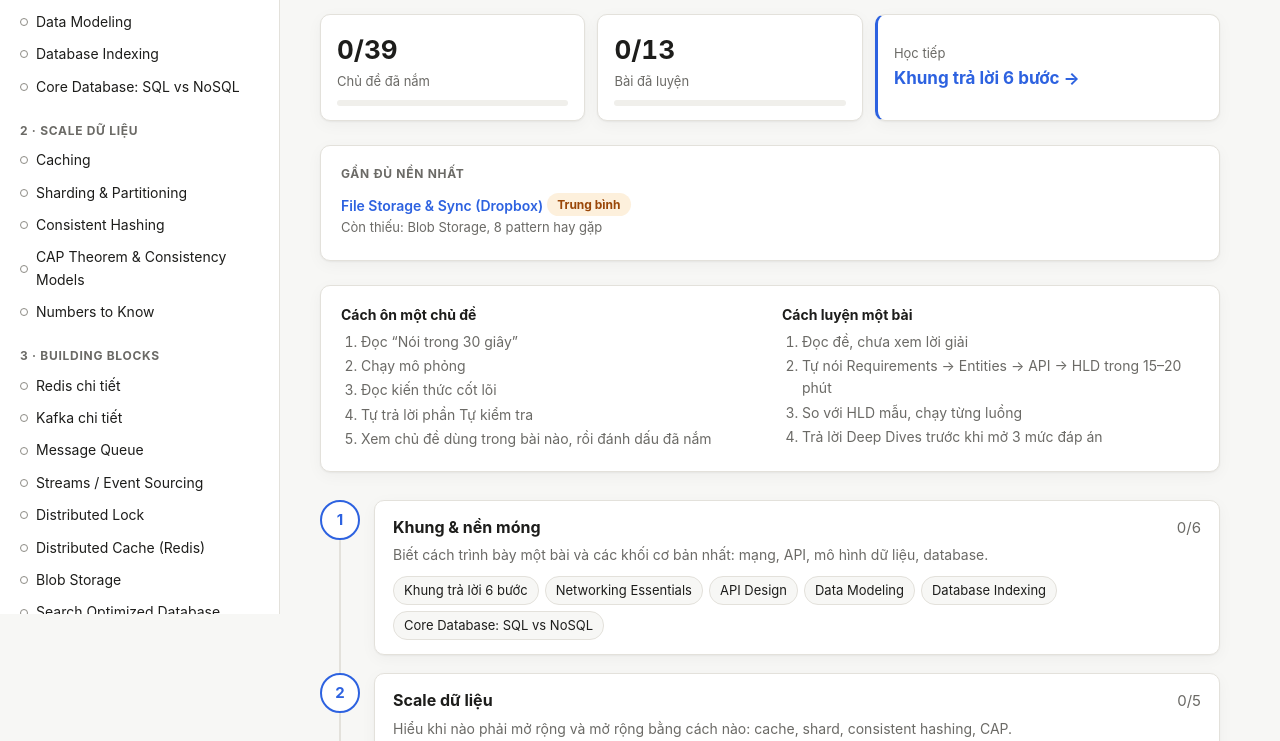
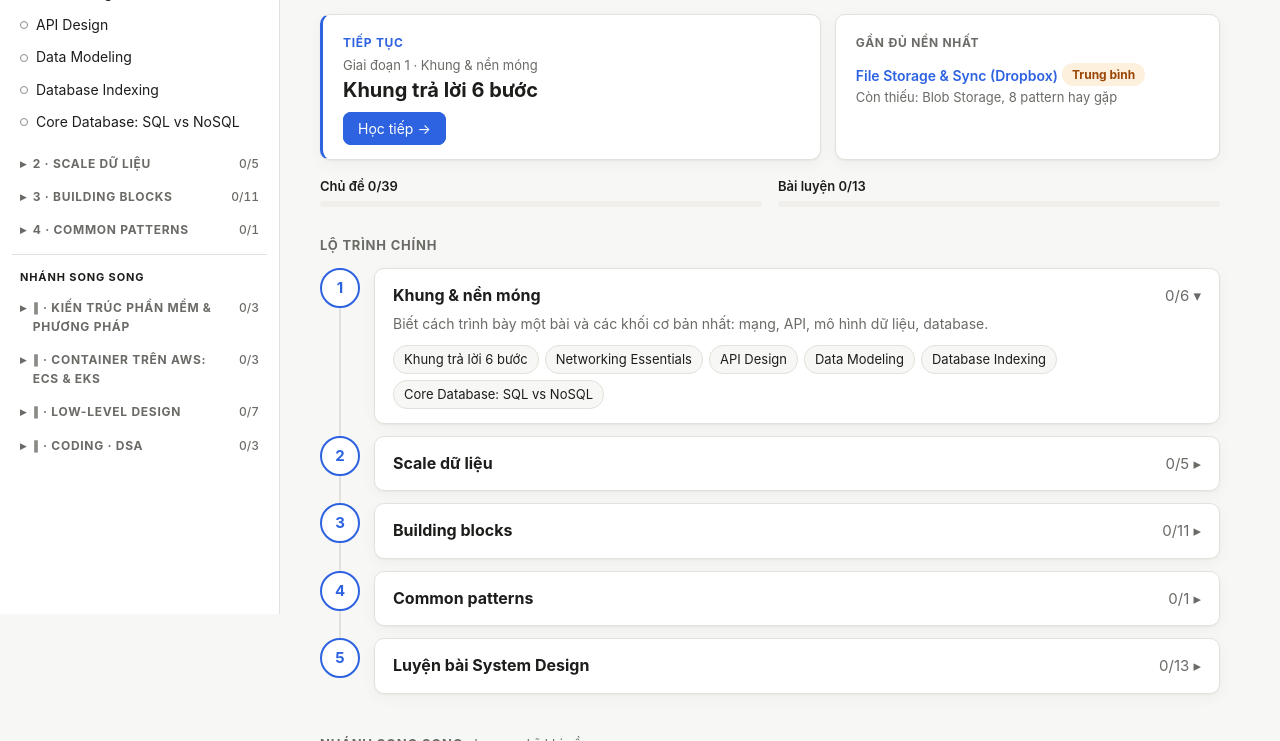
Before and after one commit to dinhson143/backend-knowledge, a plain HTML site: page index.html in a window 1280 px wide. Shown: the part 190-931 px from the top of the page. Drawn offline with Linux system fonts and the light colour scheme.

Commit message:
A6+A7: trang chủ có thẻ Tiếp tục + gợi ý luyện, tách Lộ trình chính / Nhánh song song, giai đoạn gập (mở giai đoạn đang học); sidebar gập theo giai đoạn có d/n

```diff
--- a/app.js
+++ b/app.js
@@ -163,13 +163,21 @@
   });
 
   // ── Sidebar theo ngữ cảnh ──
+  // Giai đoạn "đang học": chứa bước Học tiếp; xong lộ trình chính thì là giai đoạn luyện bài
+  const currentStage = () => { const st = nextStep(); return st.topic ? st.topic.stage : STAGES.find((s) => s.problems); };
+  // Sidebar (A7): mỗi giai đoạn là <details>, chỉ mở giai đoạn chứa topic đang xem (không có thì giai đoạn đang học).
+  // Lọc theo "có topic" chứ không theo `problems`, để giai đoạn vừa có topic vừa có bài vẫn hiện (B0)
   function sideKnowledge(active) {
-    return STAGES.filter((s) => !s.problems).map((s) => `
-      <div class="sb-track">
-        <div class="sb-track-title">${stageNum(s)} · ${esc(s.title)}</div>
-        ${s.topics.map((id) => `<a class="sb-topic ${id === active ? "active" : ""}" href="#/t/${id}">
+    const open = active ? byId[active].stage : currentStage();
+    const block = (s) => `
+      <details class="sb-track" ${s === open ? "open" : ""}>
+        <summary class="sb-track-title"><span>${stageNum(s)} · ${esc(s.title)}</span><span class="sb-count">${s.topics.filter((id) => done.has(id)).length}/${s.topics.length}</span></summary>
+        ${s.topics.map((id) => `<a class="sb-topic ${id === active ? "active" : ""}" href="#/t/${id}"${id === active ? ' aria-current="page"' : ""}>
           <span class="sb-dot ${done.has(id) ? "done" : ""}"></span>${esc(byId[id].title)}</a>`).join("")}
-      </div>`).join("");
+      </details>`;
+    const withTopics = STAGES.filter((s) => s.topics.length);
+    return `<div class="sb-group">Lộ trình chính</div>${withTopics.filter((s) => !s.parallel).map(block).join("")}
+      <div class="sb-group">Nhánh song song</div>${withTopics.filter((s) => s.parallel).map(block).join("")}`;
   }
   function sideProblems(active) {
     return `<div class="sb-track"><a class="sb-topic ${active === "all" ? "active" : ""}" href="#/problems"><span class="sb-dot"></span>Tất cả bài & cách luyện</a></div>` +
@@ -190,41 +198,55 @@
     setNav("home", sideKnowledge(null));
     const tDone = ALL.filter((t) => done.has(t.id)).length;
     const pDone = PROBLEMS.filter((p) => done.has(`p:${p.id}`)).length;
-    const step = nextStep();
+    const step = nextStep(), cur = currentStage();
+    // Mỗi giai đoạn là <details> (A6); chỉ mở sẵn giai đoạn đang học. Summary không chứa heading (trình đọc màn hình đọc summary là nút)
+    const stage = (s) => {
+      const keys = stageKeys(s), d = keys.filter((k) => done.has(k)).length;
+      const items = s.problems
+        ? PROBLEMS.map((p) => `<a class="rm-chip ${done.has(`p:${p.id}`) ? "done" : ""}" href="#/p/${p.id}">${esc(p.title.split(" (")[0])}</a>`).join("")
+        : s.topics.map((id) => `<a class="rm-chip ${done.has(id) ? "done" : ""}" href="#/t/${id}">${esc(byId[id].title)}</a>`).join("");
+      return `<div class="rm-stage ${s.parallel ? "parallel" : ""} ${d === keys.length ? "complete" : ""}">
+        <div class="rm-num" aria-hidden="true">${stageNum(s)}</div>
+        <details class="rm-body" ${s === cur ? "open" : ""}>
+          <summary class="rm-head"><span class="rm-title"><span class="sr-only">${s.parallel ? "Nhánh song song" : `Giai đoạn ${stageNum(s)}`}: </span>${esc(s.title)}</span><span class="muted">${d}/${keys.length}</span></summary>
+          <p class="muted">${esc(s.goal)}</p>
+          <div class="rm-chips">${items}</div>
+          ${checkpoint(s).length ? `<div class="rm-check"><span class="muted">✔ Kiểm tra chặng:</span> ${checkpoint(s).map((p) => `<a class="rm-chip ${done.has(`p:${p.id}`) ? "done" : ""}" href="#/p/${p.id}">${esc(p.title.split(" (")[0])}</a>`).join("")}</div>` : ""}
+        </details>
+      </div>`;
+    };
+    const where = step.topic ? `${step.topic.stage.parallel ? "Song song" : `Giai đoạn ${stageNum(step.topic.stage)}`} · ${esc(step.topic.stage.title)}`
+      : step.problem ? `Luyện đề · ${LEVELS[step.problem.level]}` : "Luyện đề";
     main.innerHTML = `
       <h1>Lộ trình ôn System Design & Backend</h1>
       <p class="lead">Học theo giai đoạn 1 → 5; Low-Level Design và DSA học song song. Mọi chủ đề dùng chung một khung nên ôn lại nhanh.</p>
 
-      <div class="kpis kpis-3">
-        <div class="panel kpi"><div class="n">${tDone}/${ALL.length}</div><div class="l">Chủ đề đã nắm</div><div class="bar"><i style="width:${pct(tDone, ALL.length)}%"></i></div></div>
-        <div class="panel kpi"><div class="n">${pDone}/${PROBLEMS.length}</div><div class="l">Bài đã luyện</div><div class="bar"><i style="width:${pct(pDone, PROBLEMS.length)}%"></i></div></div>
-        <a class="panel kpi kpi-next" href="${step.href}"><div class="l">Học tiếp</div><div class="n-sm">${esc(step.title)} →</div></a>
+      <div class="home-top">
+        <a class="panel continue" href="${step.href}">
+          <div class="l">Tiếp tục</div>
+          <div class="crumb">${where}</div>
+          <div class="c-title">${esc(step.title)}</div>
+          <span class="btn primary">${step.topic ? "Học tiếp" : "Luyện tiếp"} →</span>
+        </a>
+        ${practiceBox()}
+      </div>
+      <div class="progress-line">
+        <div><b>Chủ đề ${tDone}/${ALL.length}</b><div class="bar"><i style="width:${pct(tDone, ALL.length)}%"></i></div></div>
+        <div><b>Bài luyện ${pDone}/${PROBLEMS.length}</b><div class="bar"><i style="width:${pct(pDone, PROBLEMS.length)}%"></i></div></div>
       </div>
 
-      ${practiceBox()}
+      <h2 class="rm-group">Lộ trình chính</h2>
+      <div class="roadmap">${STAGES.filter((s) => !s.parallel).map(stage).join("")}</div>
+      <h2 class="rm-group">Nhánh song song <span class="small">· học xen kẽ khi cần</span></h2>
+      <div class="roadmap">${STAGES.filter((s) => s.parallel).map(stage).join("")}</div>
 
-      <div class="method panel">
-        <div><b>Cách ôn một chủ đề</b><ol><li>Đọc “Nói trong 30 giây”</li><li>Chạy mô phỏng</li><li>Đọc kiến thức cốt lõi</li><li>Tự trả lời phần Tự kiểm tra</li><li>Xem chủ đề dùng trong bài nào, rồi đánh dấu đã nắm</li></ol></div>
-        <div><b>Cách luyện một bài</b><ol><li>Đọc đề, chưa xem lời giải</li><li>Tự nói Requirements → Entities → API → HLD trong 15–20 phút</li><li>So với HLD mẫu, chạy từng luồng</li><li>Trả lời Deep Dives trước khi mở 3 mức đáp án</li></ol></div>
-      </div>
-
-      <div class="roadmap">
-        ${STAGES.map((s) => {
-          const keys = stageKeys(s), d = keys.filter((k) => done.has(k)).length;
-          const items = s.problems
-            ? PROBLEMS.map((p) => `<a class="rm-chip ${done.has(`p:${p.id}`) ? "done" : ""}" href="#/p/${p.id}">${esc(p.title.split(" (")[0])}</a>`).join("")
-            : s.topics.map((id) => `<a class="rm-chip ${done.has(id) ? "done" : ""}" href="#/t/${id}">${esc(byId[id].title)}</a>`).join("");
-          return `<div class="rm-stage ${s.parallel ? "parallel" : ""} ${d === keys.length ? "complete" : ""}">
-            <div class="rm-num">${stageNum(s)}</div>
-            <div class="rm-body">
-              <div class="rm-head"><h3>${esc(s.title)}</h3><span class="muted">${d}/${keys.length}</span></div>
-              <p class="muted">${esc(s.goal)}</p>
-              <div class="rm-chips">${items}</div>
-              ${checkpoint(s).length ? `<div class="rm-check"><span class="muted">✔ Kiểm tra chặng:</span> ${checkpoint(s).map((p) => `<a class="rm-chip ${done.has(`p:${p.id}`) ? "done" : ""}" href="#/p/${p.id}">${esc(p.title.split(" (")[0])}</a>`).join("")}</div>` : ""}
-            </div>
-          </div>`;
-        }).join("")}
-      </div>
+      <details class="panel scope">
+        <summary>Cách ôn một chủ đề / một bài</summary>
+        <div class="method">
+          <div><b>Cách ôn một chủ đề</b><ol><li>Đọc “Nói trong 30 giây”</li><li>Chạy mô phỏng</li><li>Đọc kiến thức cốt lõi</li><li>Tự trả lời phần Tự kiểm tra</li><li>Xem chủ đề dùng trong bài nào, rồi đánh dấu đã nắm</li></ol></div>
+          <div><b>Cách luyện một bài</b><ol><li>Đọc đề, chưa xem lời giải</li><li>Tự nói Requirements → Entities → API → HLD trong 15–20 phút</li><li>So với HLD mẫu, chạy từng luồng</li><li>Trả lời Deep Dives trước khi mở 3 mức đáp án</li></ol></div>
+        </div>
+      </details>
 
       <details class="panel scope">
         <summary>Nguồn & phạm vi nội dung</summary>
--- a/styles.css
+++ b/styles.css
@@ -99,10 +99,6 @@ h2 { font-size: 18px; margin: 32px 0 10px; }
 .track-card ul { margin: 12px 0 0; padding: 0; list-style: none; font-size: 14px; }
 .track-card li { padding: 3px 0; display: flex; gap: 8px; align-items: center; }
 
-.kpis { display: grid; grid-template-columns: repeat(4, 1fr); gap: 12px; margin-bottom: 24px; }
-.kpi { padding: 14px 16px; }
-.kpi .n { font-size: 26px; font-weight: 650; font-variant-numeric: tabular-nums; }
-.kpi .l { font-size: 13px; color: var(--muted); }
 
 /* ── Points ── */
 .points { list-style: none; padding: 0; margin: 0; }
@@ -155,7 +151,6 @@ mark { background: var(--fix-soft); color: inherit; border-radius: 2px; }
   .sidebar.open { transform: none; visibility: visible; box-shadow: 0 0 0 100vmax rgba(0,0,0,.45); }
   .sidebar.open ~ main { pointer-events: none; } /* chạm nền mờ chỉ đóng sidebar, không bấm nhầm link bên dưới */
   main { padding: 20px 16px 60px; }
-  .kpis { grid-template-columns: repeat(2, 1fr); }
   .topbar { gap: 8px; padding: 10px 16px; flex-wrap: wrap; }
   .topbar { position: static; } /* ba hàng dính trên cùng chiếm ~1/4 màn hình khi đọc */
   #search { order: 5; flex: 1 1 100%; margin-left: 0; }
@@ -298,11 +293,7 @@ pre.api { margin: 0; padding: 14px 16px; background: var(--surface); border: 1px
 }
 
 /* ── Roadmap & learning structure ── */
-.kpis-3 { grid-template-columns: 1fr 1fr 1.3fr; }
-.kpi .bar { margin-top: 8px; }
-.kpi-next { color: var(--text); border-left: 3px solid var(--accent); display: flex; flex-direction: column; justify-content: center; }
-.kpi-next .n-sm { font-size: 17px; font-weight: 650; color: var(--accent); margin-top: 2px; }
-.method { display: grid; grid-template-columns: 1fr 1fr; gap: 24px; margin-bottom: 28px; font-size: 14px; }
+.method { display: grid; grid-template-columns: 1fr 1fr; gap: 24px; margin-top: 12px; font-size: 14px; }
 .method b { display: block; margin-bottom: 4px; }
 .method ol { margin: 0; padding-left: 20px; color: var(--muted); }
 .method li { margin: 2px 0; }
@@ -313,8 +304,39 @@ pre.api { margin: 0; padding: 14px 16px; background: var(--surface); border: 1px
 .rm-stage.parallel .rm-num { border-style: dashed; border-color: var(--muted); color: var(--muted); }
 .rm-stage.complete .rm-num { background: var(--done); border-color: var(--done); color: var(--on-accent); }
 .rm-body { background: var(--surface); border: 1px solid var(--border); border-radius: var(--radius); padding: 14px 18px; box-shadow: var(--shadow); }
-.rm-head { display: flex; justify-content: space-between; align-items: baseline; gap: 10px; }
-.rm-head h3 { margin: 0; font-size: 16px; }
+.rm-head { display: flex; justify-content: space-between; align-items: baseline; gap: 10px; cursor: pointer; list-style: none; }
+.rm-head::-webkit-details-marker { display: none; }
+.rm-title { font-weight: 650; font-size: 16px; }
+.rm-head > .muted::after { content: " ▸"; }
+.rm-body[open] > .rm-head > .muted::after { content: " ▾"; }
+.rm-body[open] > .rm-head { margin-bottom: 4px; }
+.rm-stage { padding-bottom: 12px; }
+.rm-group { font-size: 13px; text-transform: uppercase; letter-spacing: .06em; color: var(--muted); margin: 28px 0 12px; }
+.rm-group .small { text-transform: none; letter-spacing: 0; font-weight: 400; }
+/* Trang chủ (A6): Tiếp tục + gợi ý luyện, thanh tiến độ gọn */
+.home-top { display: grid; grid-template-columns: 1.3fr 1fr; gap: 14px; margin-bottom: 16px; }
+.home-top > :only-child { grid-column: 1 / -1; }
+.home-top .practice-box { margin: 0; }
+.continue { display: block; color: var(--text); border-left: 3px solid var(--accent); }
+.continue .l { font-size: 12px; font-weight: 650; text-transform: uppercase; letter-spacing: .06em; color: var(--accent); }
+.continue .crumb { margin: 2px 0 0; }
+.continue .c-title { font-size: 20px; font-weight: 650; line-height: 1.3; margin: 2px 0 14px; }
+.progress-line { display: grid; grid-template-columns: 1fr 1fr; gap: 16px; font-size: 13px; color: var(--muted); }
+.progress-line b { font-weight: 600; color: var(--text); }
+.progress-line .bar { margin-top: 4px; }
+.scope { margin-top: 12px; }
+/* Sidebar (A7) */
+.sb-group { font-size: 11px; font-weight: 700; text-transform: uppercase; letter-spacing: .08em; color: var(--text); padding: 6px 8px; }
+.sb-group ~ .sb-group { margin-top: 10px; border-top: 1px solid var(--border); padding-top: 14px; }
+.sb-track { margin-bottom: 4px; }
+.sb-track > summary { display: flex; gap: 6px; cursor: pointer; list-style: none; padding: 5px 8px; border-radius: 6px; }
+.sb-track > summary::-webkit-details-marker { display: none; }
+.sb-track > summary::before { content: "▸"; }
+.sb-track[open] > summary::before { content: "▾"; }
+.sb-track > summary > span:first-child { flex: 1; }
+.sb-track > summary:hover { background: var(--surface-2); }
+.sb-track[open] { margin-bottom: 10px; }
+.sb-count { font-variant-numeric: tabular-nums; font-weight: 500; letter-spacing: 0; }
 .rm-body p { margin: 4px 0 10px; font-size: 14px; }
 .rm-chips { display: flex; flex-wrap: wrap; gap: 6px; }
 .rm-chip { font-size: 13px; padding: 3px 10px; border-radius: 14px; border: 1px solid var(--border); color: var(--text); background: var(--bg); }
@@ -384,7 +406,7 @@ a.need-chip:hover { border-color: var(--accent); }
 .rp-console { margin: 0; background: #0f1115; color: #d7dae0; border-radius: 10px; padding: 12px 14px; font: 12.5px/1.6 var(--mono); min-height: 170px; max-height: 220px; overflow: auto; white-space: pre-wrap; }
 
 @media (max-width: 860px) {
-  .kpis-3, .method, .rp-wrap { grid-template-columns: 1fr; }
+  .method, .rp-wrap, .home-top, .progress-line { grid-template-columns: 1fr; }
   .kg-row { grid-template-columns: 30px 1fr 84px; }
 }
 
```
